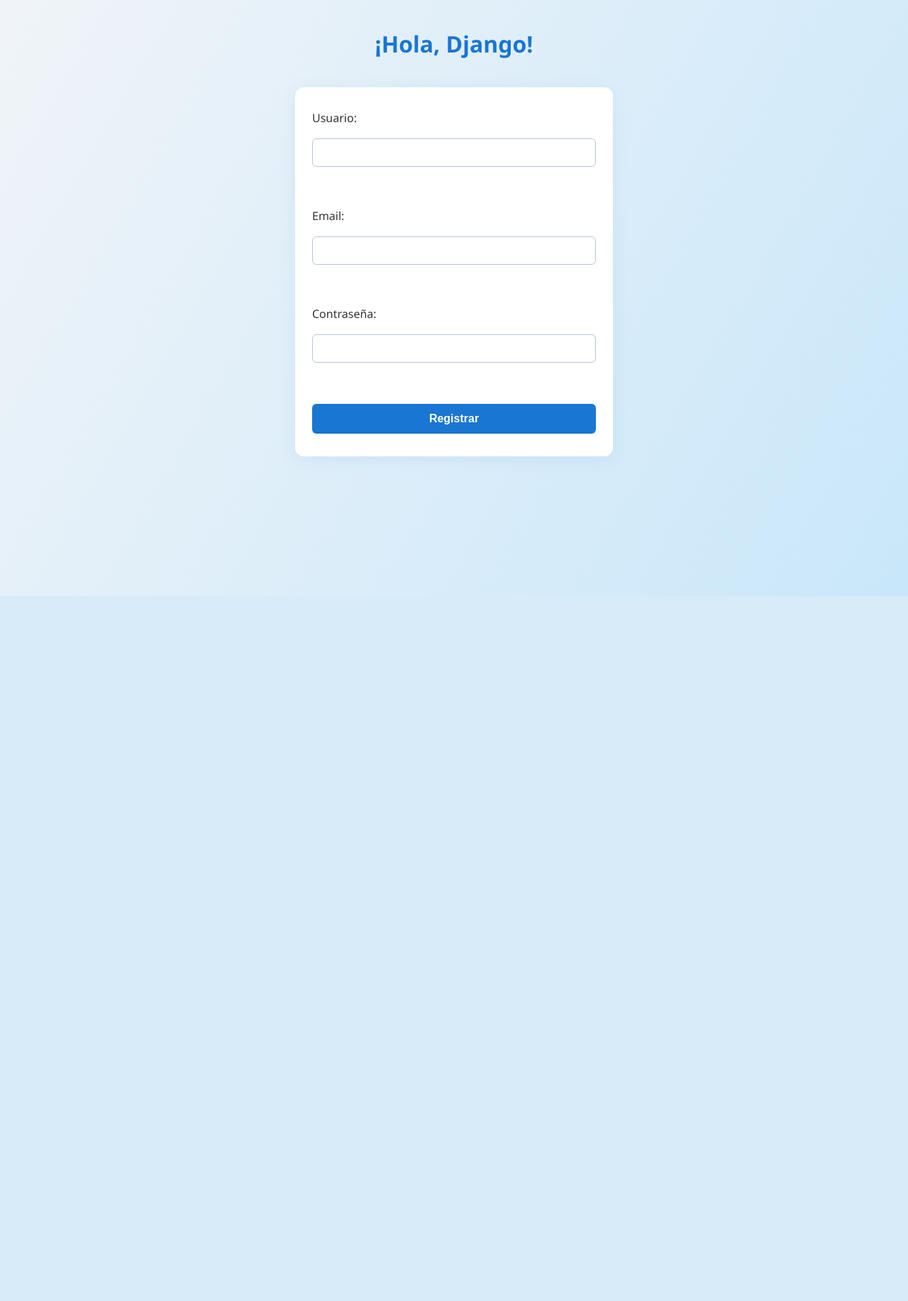
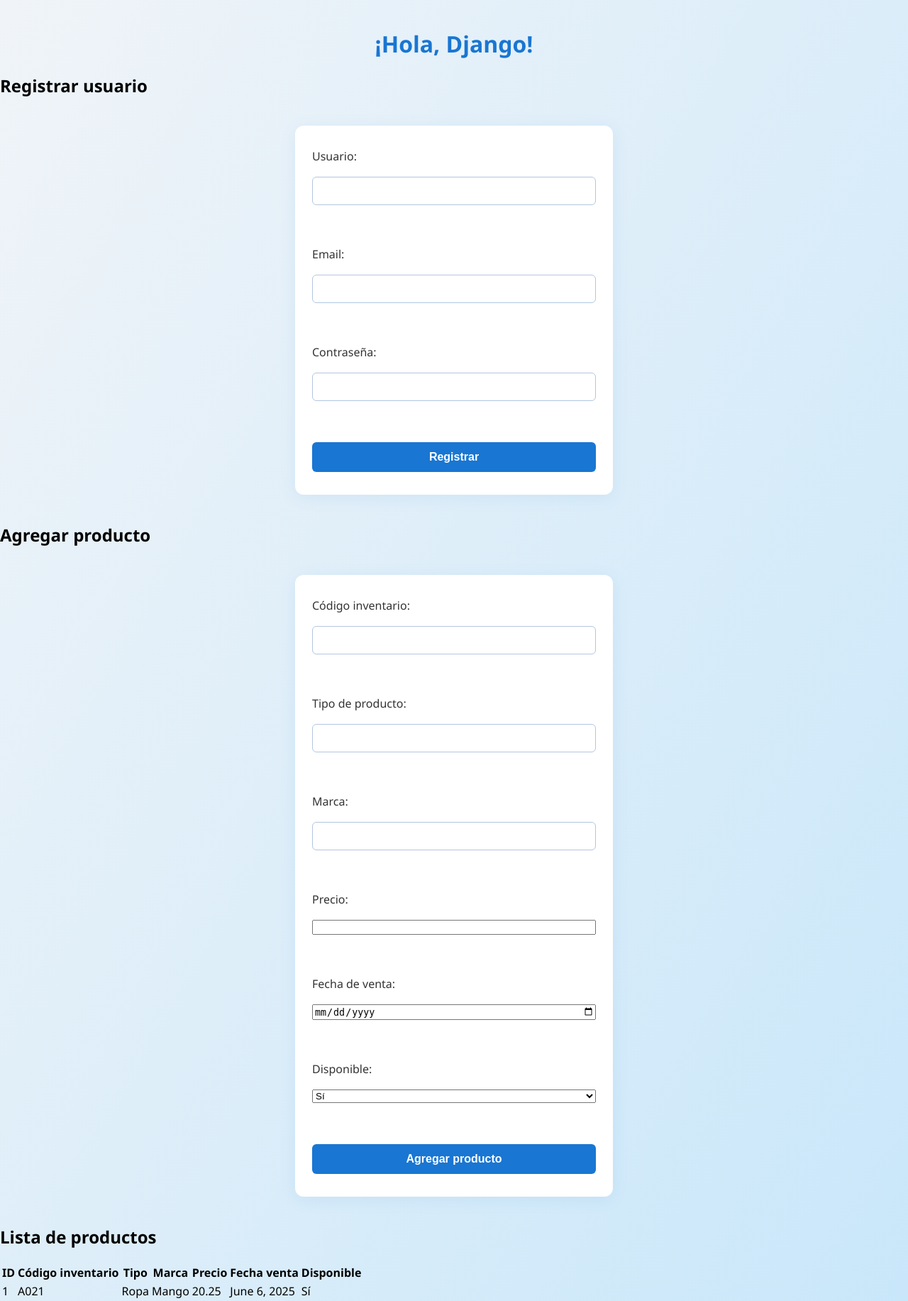
Before and after one commit to cristinaegus/Django_Project_Cris, a Django app: page /ejemplo/?producto=1 in a window 1280 px wide. Shown: the whole page at 71% size. Before the commit the page ends 840 px from the top, so only its background shows below. Run offline with Django 5.2, Linux system fonts and the light colour scheme; data comes from the database, SQL or seed files in the repository; both versions use the stored data as it was after the commit.

Commit message:
he crado una nueva tabla productos con Django desde models.py y me lo lleva a BD Browser SQlite

```diff
--- /dev/null
+++ b/MiWeb/admin.py
@@ -0,0 +1,4 @@
+from django.contrib import admin
+from .models import Producto
+
+admin.site.register(Producto)
--- /dev/null
+++ b/MiWeb/models.py
@@ -0,0 +1,12 @@
+from django.db import models
+
+class Producto(models.Model):
+    codigo_inventario = models.CharField(max_length=100)
+    tipo_producto = models.CharField(max_length=100)
+    marca = models.CharField(max_length=100)
+    precio_producto = models.DecimalField(max_digits=10, decimal_places=2)
+    fecha_venta = models.DateField(null=True, blank=True)
+    disponible = models.BooleanField(default=True)
+
+    def __str__(self):
+        return f"{self.codigo_inventario} - {self.marca}"
--- a/MiWeb/templates/ejemplo.html
+++ b/MiWeb/templates/ejemplo.html
@@ -9,6 +9,7 @@
   </head>
   <body>
     <h1>¡Hola, Django!</h1>
+    <h2>Registrar usuario</h2>
     <form method="post">
       {% csrf_token %}
       <label for="username">Usuario:</label>
@@ -19,8 +20,76 @@
       <input type="password" id="password" name="password" required /><br />
       <button type="submit">Registrar</button>
     </form>
+    <h2>Agregar producto</h2>
+    <form method="post" action="{% url 'ejemplo' %}?producto=1">
+      {% csrf_token %}
+      <label for="codigo_inventario">Código inventario:</label>
+      <input
+        type="text"
+        id="codigo_inventario"
+        name="codigo_inventario"
+        required
+      /><br />
+      <label for="tipo_producto">Tipo de producto:</label>
+      <input
+        type="text"
+        id="tipo_producto"
+        name="tipo_producto"
+        required
+      /><br />
+      <label for="marca">Marca:</label>
+      <input type="text" id="marca" name="marca" required /><br />
+      <label for="precio_producto">Precio:</label>
+      <input
+        type="number"
+        step="0.01"
+        id="precio_producto"
+        name="precio_producto"
+        required
+      /><br />
+      <label for="fecha_venta">Fecha de venta:</label>
+      <input type="date" id="fecha_venta" name="fecha_venta" /><br />
+      <label for="disponible">Disponible:</label>
+      <select id="disponible" name="disponible">
+        <option value="1">Sí</option>
+        <option value="0">No</option></select
+      ><br />
+      <button type="submit">Agregar producto</button>
+    </form>
     {% if mensaje %}
     <p>{{ mensaje }}</p>
     {% endif %}
+
+    <h2>Lista de productos</h2>
+    <table>
+      <thead>
+        <tr>
+          <th>ID</th>
+          <th>Código inventario</th>
+          <th>Tipo</th>
+          <th>Marca</th>
+          <th>Precio</th>
+          <th>Fecha venta</th>
+          <th>Disponible</th>
+        </tr>
+      </thead>
+      <tbody>
+        {% for producto in productos %}
+        <tr>
+          <td>{{ producto.id }}</td>
+          <td>{{ producto.codigo_inventario }}</td>
+          <td>{{ producto.tipo_producto }}</td>
+          <td>{{ producto.marca }}</td>
+          <td>{{ producto.precio_producto }}</td>
+          <td>{{ producto.fecha_venta }}</td>
+          <td>{% if producto.disponible %}Sí{% else %}No{% endif %}</td>
+        </tr>
+        {% empty %}
+        <tr>
+          <td colspan="7">No hay productos registrados.</td>
+        </tr>
+        {% endfor %}
+      </tbody>
+    </table>
   </body>
 </html>
--- a/MiWeb/views.py
+++ b/MiWeb/views.py
@@ -1,15 +1,36 @@
 from django.contrib.auth.models import User
 from django.shortcuts import render
+from .models import Producto
 
 def ejemplo_view(request):
     mensaje = ''
     if request.method == 'POST':
-        username = request.POST.get('username')
-        email = request.POST.get('email')
-        password = request.POST.get('password')
-        if not User.objects.filter(username=username).exists():
-            User.objects.create_user(username=username, email=email, password=password)
-            mensaje = 'Usuario registrado correctamente.'
-        else:
-            mensaje = 'El nombre de usuario ya existe.'
-    return render(request, 'ejemplo.html', {'mensaje': mensaje})
+        # Registro de usuario
+        if 'username' in request.POST:
+            username = request.POST.get('username')
+            email = request.POST.get('email')
+            password = request.POST.get('password')
+            if not User.objects.filter(username=username).exists():
+                User.objects.create_user(username=username, email=email, password=password)
+                mensaje = 'Usuario registrado correctamente.'
+            else:
+                mensaje = 'El nombre de usuario ya existe.'
+        # Registro de producto
+        elif 'codigo_inventario' in request.POST:
+            codigo_inventario = request.POST.get('codigo_inventario')
+            tipo_producto = request.POST.get('tipo_producto')
+            marca = request.POST.get('marca')
+            precio_producto = request.POST.get('precio_producto')
+            fecha_venta = request.POST.get('fecha_venta') or None
+            disponible = bool(int(request.POST.get('disponible', 1)))
+            Producto.objects.create(
+                codigo_inventario=codigo_inventario,
+                tipo_producto=tipo_producto,
+                marca=marca,
+                precio_producto=precio_producto,
+                fecha_venta=fecha_venta,
+                disponible=disponible
+            )
+            mensaje = 'Producto agregado correctamente.'
+    productos = Producto.objects.all()
+    return render(request, 'ejemplo.html', {'mensaje': mensaje, 'productos': productos})
```
Also changed, not shown: MiWeb/migrations/0001_initial.py (added), MiWeb/migrations/__init__.py (added), db.sqlite3.
